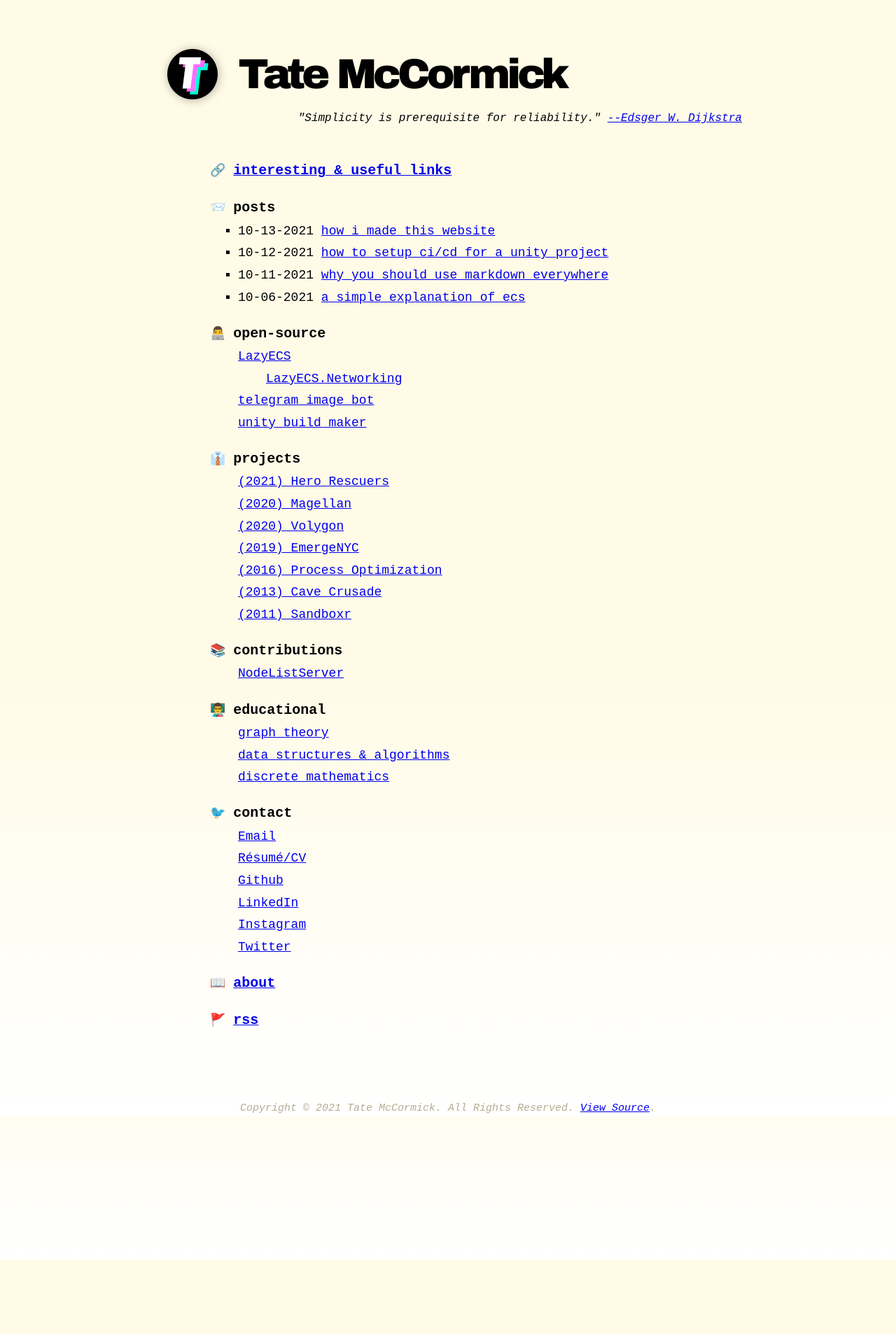
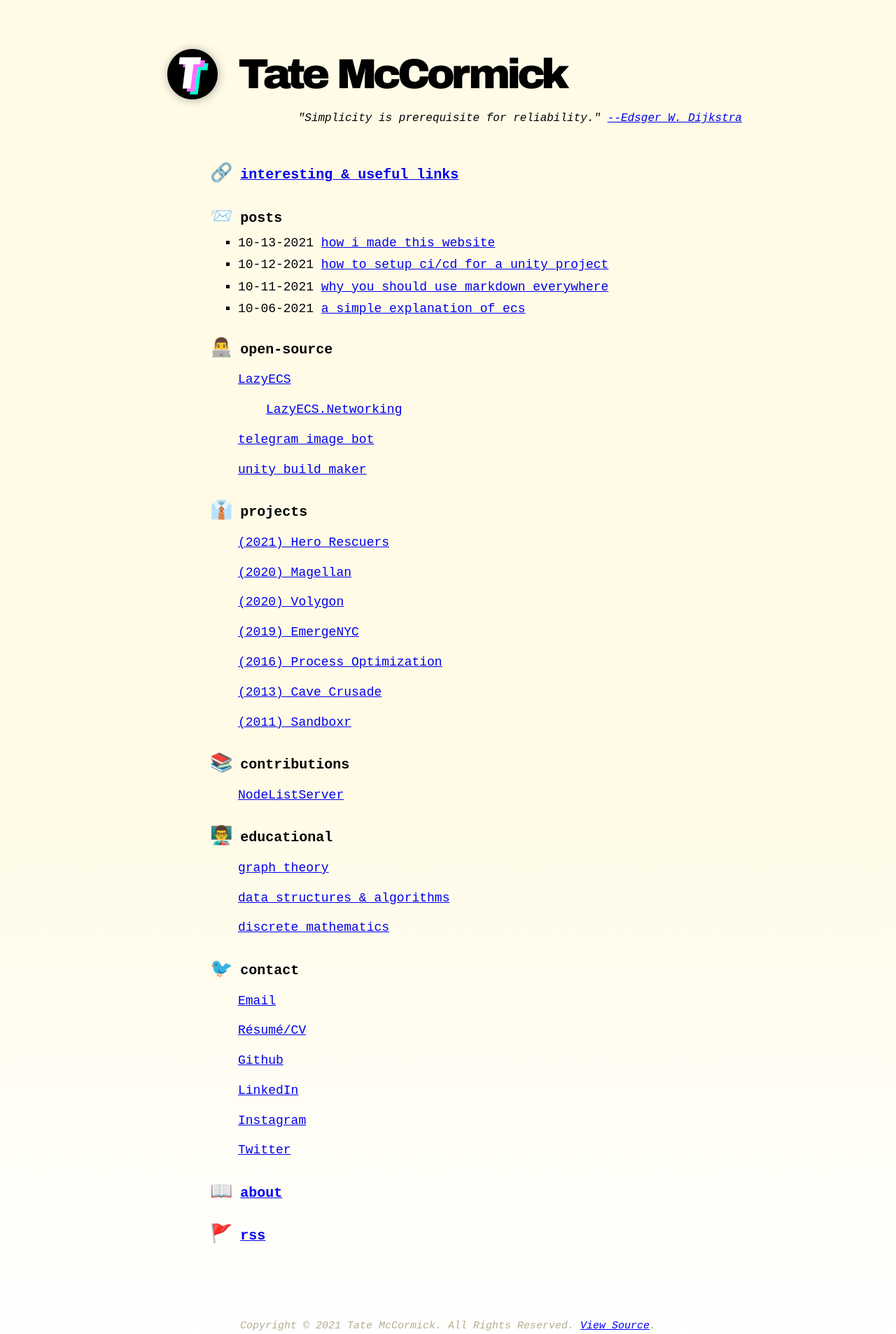
Before and after one commit to tatelax/tatelax.github.io, a Jekyll site: the page built from index.markdown, in a window 1280 px wide. Shown: the whole page at 70% size. Built offline with Jekyll 4.4.1, drawn with Linux system fonts in a browser that asks for light colours.

Commit message:
Update menu_item.html

```diff
--- a/_includes/menu_item.html
+++ b/_includes/menu_item.html
@@ -2,9 +2,9 @@
   {%-for item in include.collection-%}
     <li>
     {%- if item.url -%}
-      {{ item.emoji }} <a href="{{ item.url }}">{{ item.title }}</a>
+      <font size="+3">{{ item.emoji }}</font> <a href="{{ item.url }}">{{ item.title }}</a>
     {%- else -%}
-      {{ item.emoji }} {{ item.title }}
+      <font size="+3">{{ item.emoji }}</font> {{ item.title }}
     {%- endif -%}
     </li>
 
```
